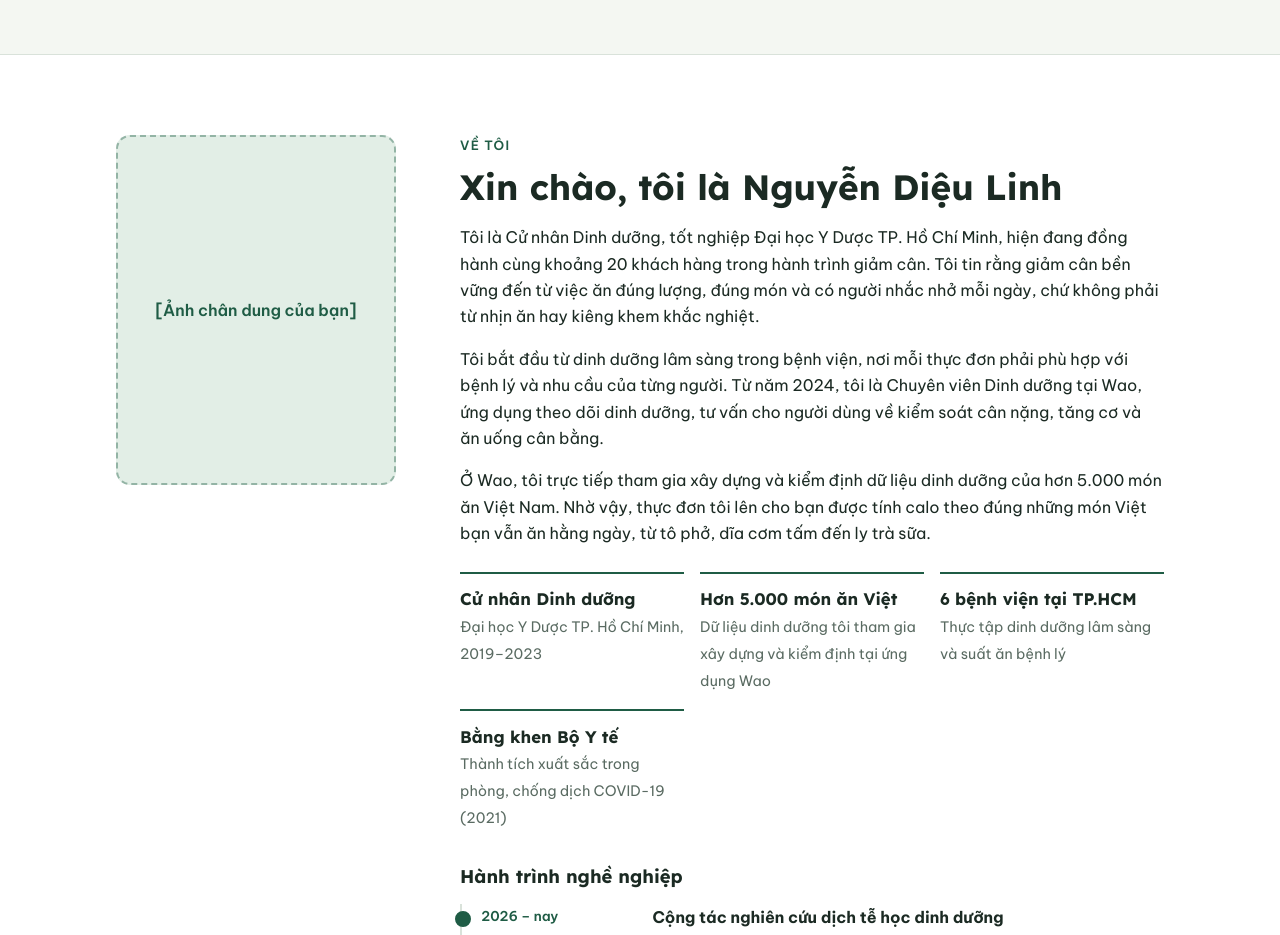
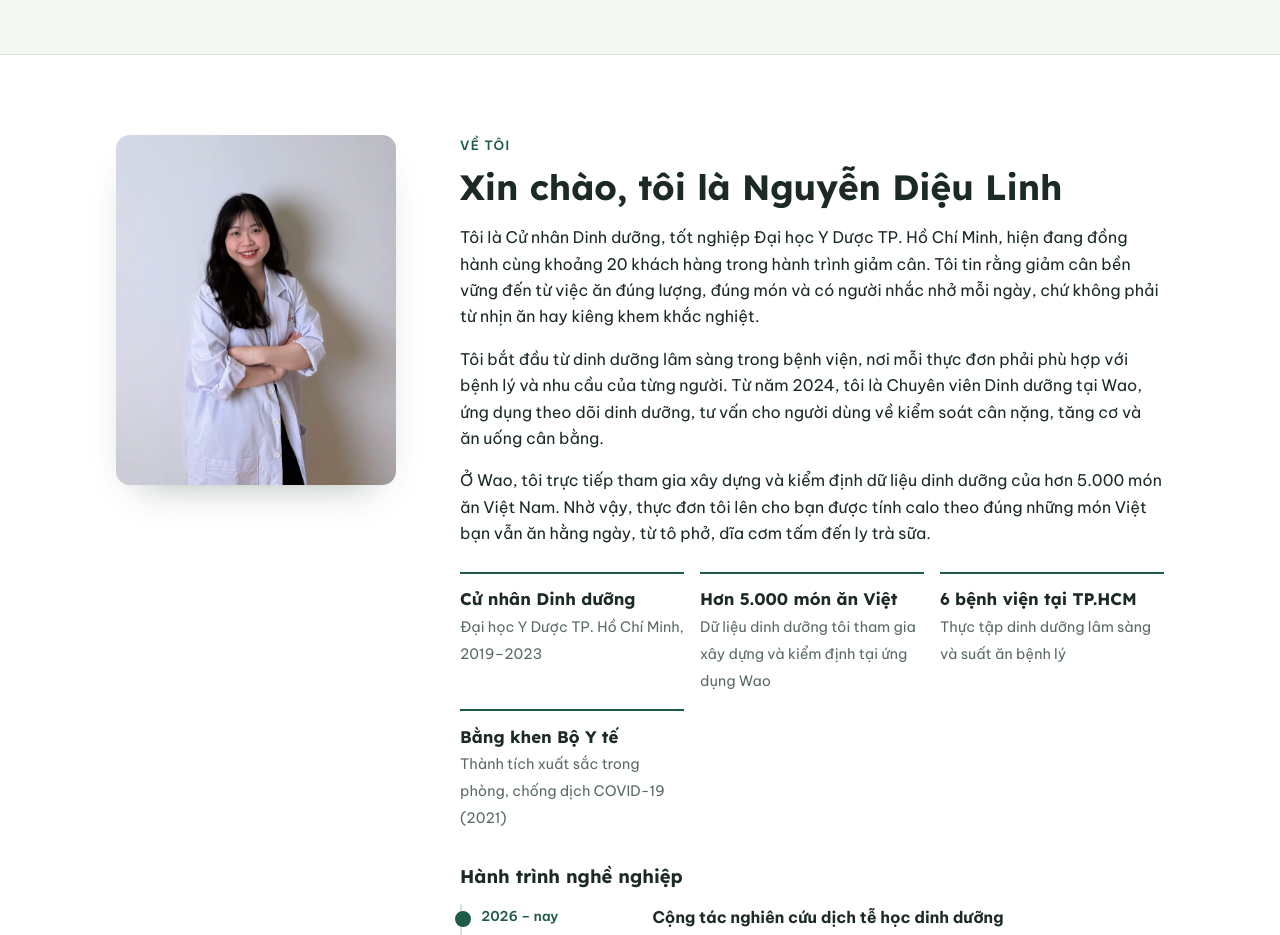
Before and after one commit to dilinutri/dilinutri.github.io, a plain HTML site: page index.html in a window 1280 px wide. Shown: the part 840-1775 px from the top of the page. Drawn offline with Linux system fonts and the light colour scheme.

Commit message:
Thêm ảnh chân dung
Co-Authored-By: Claude Opus 5.5 <noreply@anthropic.com>

```diff
--- a/index.html
+++ b/index.html
@@ -125,7 +125,7 @@ section { padding-block: clamp(3rem, 7vw, 5rem); }
 /* about */
 .about { background: var(--surface); border-block: 1px solid var(--line); }
 .about .wrap { display: grid; grid-template-columns: 280px 1fr; gap: clamp(2rem, 5vw, 4rem); align-items: start; }
-.portrait { aspect-ratio: 4 / 5; max-width: 100%; border-radius: var(--radius); background: var(--primary-soft); display: grid; place-items: center; text-align: center; color: var(--primary); font-weight: 600; padding: 1rem; border: 2px dashed color-mix(in srgb, var(--primary) 40%, transparent); }
+.portrait { display: block; width: 100%; height: auto; aspect-ratio: 4 / 5; max-width: 100%; object-fit: cover; border-radius: var(--radius); background: var(--primary-soft); box-shadow: 0 18px 40px -24px rgba(20, 50, 35, .45); }
 .creds { display: grid; grid-template-columns: repeat(auto-fit, minmax(200px, 1fr)); gap: 1rem; margin-top: 1.6rem; }
 .cred { border-top: 2px solid var(--primary); padding-top: .7rem; min-width: 0; }
 .cred b { display: block; font-family: var(--font-display); font-size: 1.05rem; }
@@ -276,7 +276,7 @@ footer .wrap { display: flex; flex-wrap: wrap; justify-content: space-between; g
 
   <section class="about" id="ve-toi">
     <div class="wrap">
-      <div class="portrait">[Ảnh chân dung của bạn]</div>
+      <img class="portrait" src="portrait.jpg" width="800" height="1000" alt="Chân dung Nguyễn Diệu Linh, Cử nhân Dinh dưỡng, mặc áo blouse trắng">
       <div>
         <p class="eyebrow">Về tôi</p>
         <h2>Xin chào, tôi là Nguyễn Diệu Linh</h2>
```
Also changed, not shown: portrait.jpg (added).
